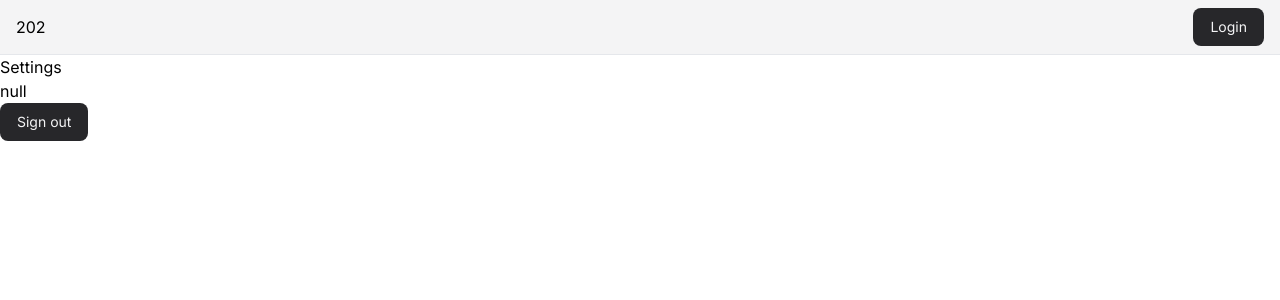
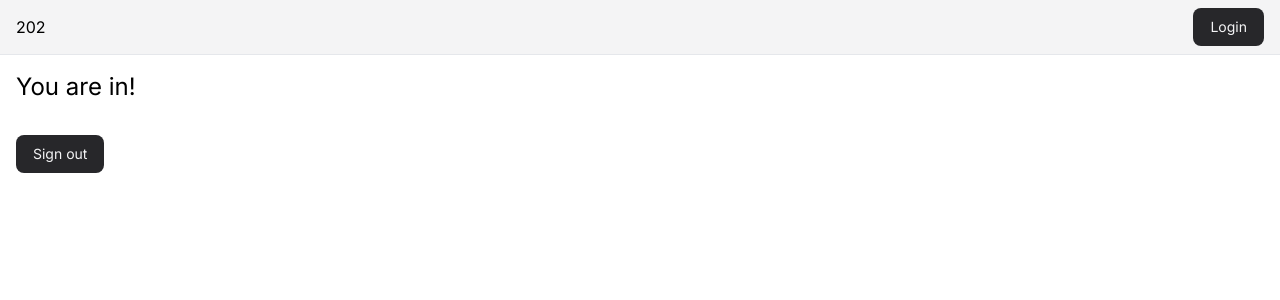
Before and after one commit to emre1n/next-auth-prisma, a Next.js app: page /settings in a window 1280 px wide. Shown: the top 300 px of the page. Built offline with nearby package versions, Linux system fonts and the light colour scheme; no server answers.

Commit message:
fix middleware error

```diff
--- a/src/app/(protected)/settings/page.tsx
+++ b/src/app/(protected)/settings/page.tsx
@@ -5,9 +5,9 @@ export default async function Page() {
   const session = await auth();
 
   return (
-    <div>
-      <h2>Settings</h2>
-      <p>{JSON.stringify(session)}</p>
+    <div className="flex flex-col gap-4 p-4">
+      <h2 className="text-2xl">You are in!</h2>
+      <p>{JSON.stringify(session?.user?.email)}</p>
       <form
         action={async () => {
           'use server';
```
Also changed, not shown: src/middleware.ts (+6 -3 lines).
